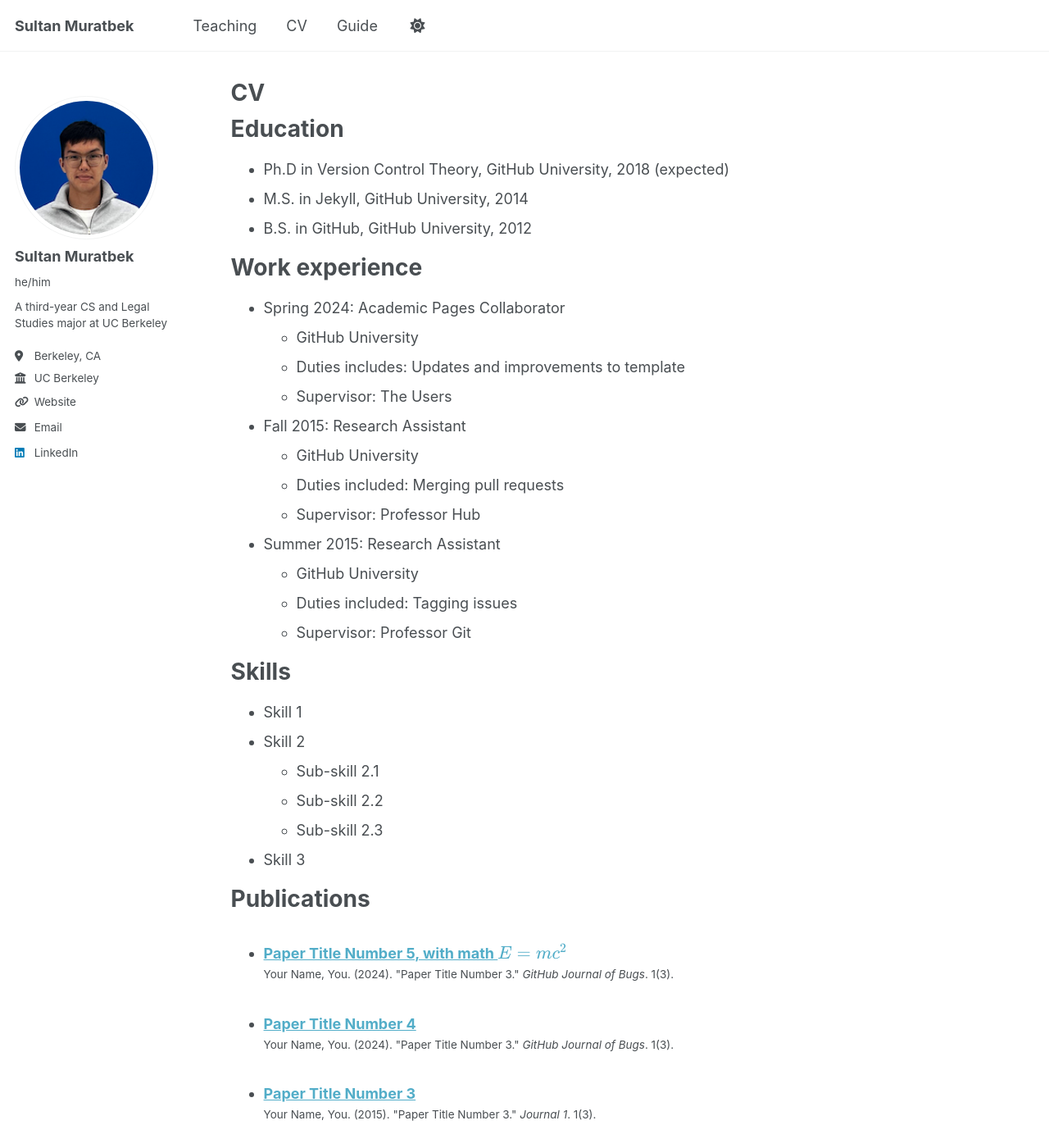
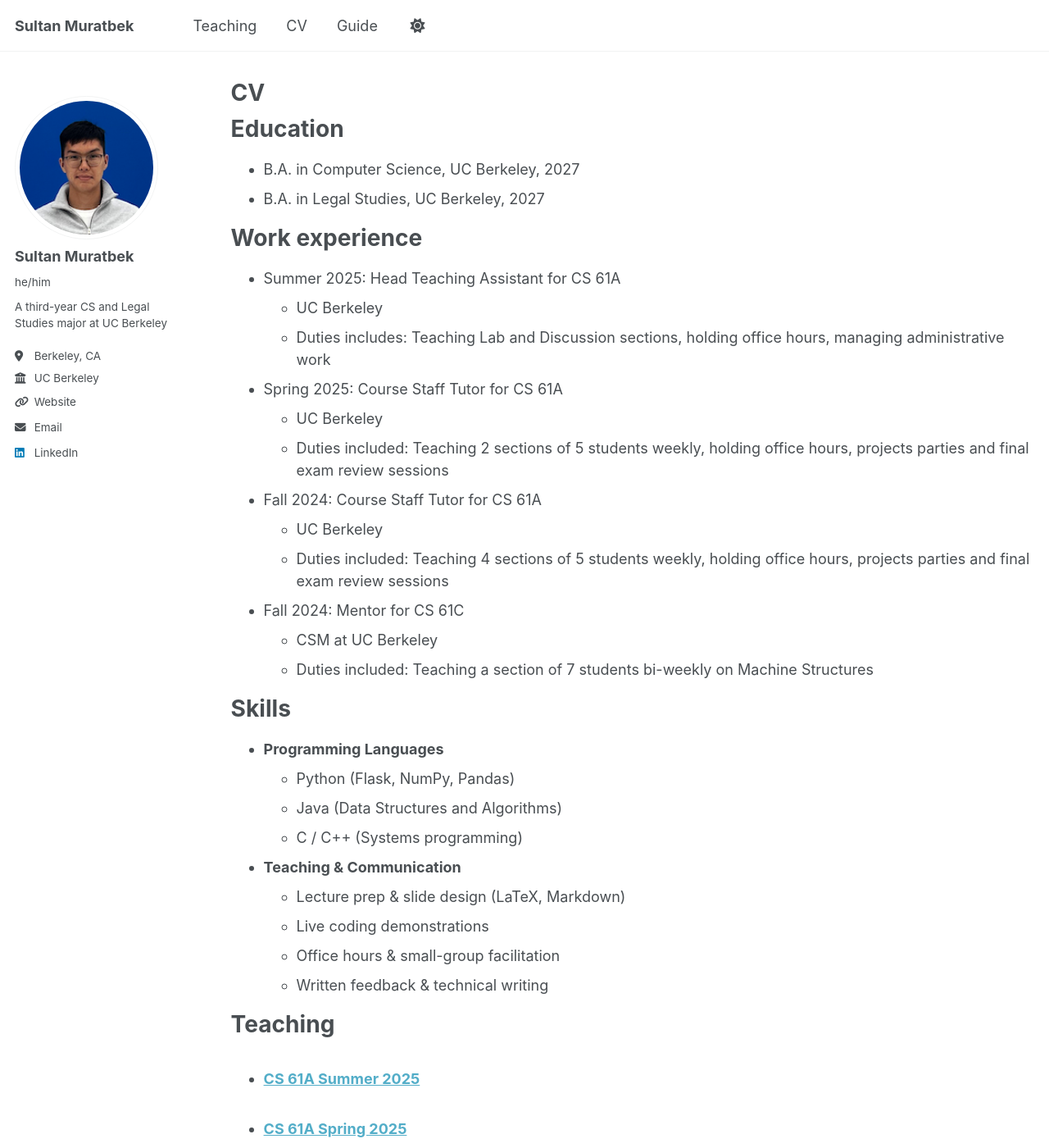
Before and after one commit to sultan-muratbek/sultan-muratbek.github.io, a Jekyll site: the page built from _pages/cv.md, in a window 1280 px wide and 1400 px high. Shown: the whole window at 82% size. Built offline with Jekyll 4.4.1, drawn with Linux system fonts in a browser that asks for light colours; a script that is not in the unit is left out; some of the changed text lies outside the part shown.

Commit message:
Update cv.md

```diff
--- a/_pages/cv.md
+++ b/_pages/cv.md
@@ -11,54 +11,43 @@ redirect_from:
 
 Education
 ======
-* Ph.D in Version Control Theory, GitHub University, 2018 (expected)
-* M.S. in Jekyll, GitHub University, 2014
-* B.S. in GitHub, GitHub University, 2012
+* B.A. in Computer Science, UC Berkeley, 2027
+* B.A. in Legal Studies, UC Berkeley, 2027
 
 Work experience
 ======
-* Spring 2024: Academic Pages Collaborator
-  * GitHub University
-  * Duties includes: Updates and improvements to template
-  * Supervisor: The Users
+* Summer 2025: Head Teaching Assistant for CS 61A
+  * UC Berkeley
+  * Duties includes: Teaching Lab and Discussion sections, holding office hours, managing administrative work
 
-* Fall 2015: Research Assistant
-  * GitHub University
-  * Duties included: Merging pull requests
-  * Supervisor: Professor Hub
+* Spring 2025: Course Staff Tutor for CS 61A
+  * UC Berkeley
+  * Duties included: Teaching 2 sections of 5 students weekly, holding office hours, projects parties and final exam review sessions
 
-* Summer 2015: Research Assistant
-  * GitHub University
-  * Duties included: Tagging issues
-  * Supervisor: Professor Git
+* Fall 2024: Course Staff Tutor for CS 61A
+  * UC Berkeley
+  * Duties included: Teaching 4 sections of 5 students weekly, holding office hours, projects parties and final exam review sessions
+
+* Fall 2024: Mentor for CS 61C
+  * CSM at UC Berkeley
+  * Duties included: Teaching a section of 7 students bi-weekly on Machine Structures
 
 Skills
 ======
-* Skill 1
-* Skill 2
-  * Sub-skill 2.1
-  * Sub-skill 2.2
-  * Sub-skill 2.3
-* Skill 3
+- **Programming Languages**
+  - Python (Flask, NumPy, Pandas)
+  - Java (Data Structures and Algorithms)
+  - C / C++ (Systems programming)
 
-Publications
-======
-  <ul>{% for post in site.publications reversed %}
-    {% include archive-single-cv.html %}
-  {% endfor %}</ul>
+- **Teaching & Communication**
+  - Lecture prep & slide design (LaTeX, Markdown)
+  - Live coding demonstrations
+  - Office hours & small-group facilitation
+  - Written feedback & technical writing
 
-Talks
-======
-  <ul>{% for post in site.talks reversed %}
-    {% include archive-single-talk-cv.html  %}
-  {% endfor %}</ul>
 
 Teaching
 ======
   <ul>{% for post in site.teaching reversed %}
     {% include archive-single-cv.html %}
   {% endfor %}</ul>
-
-Service and leadership
-======
-* Currently signed in to 43 different slack teams
```
